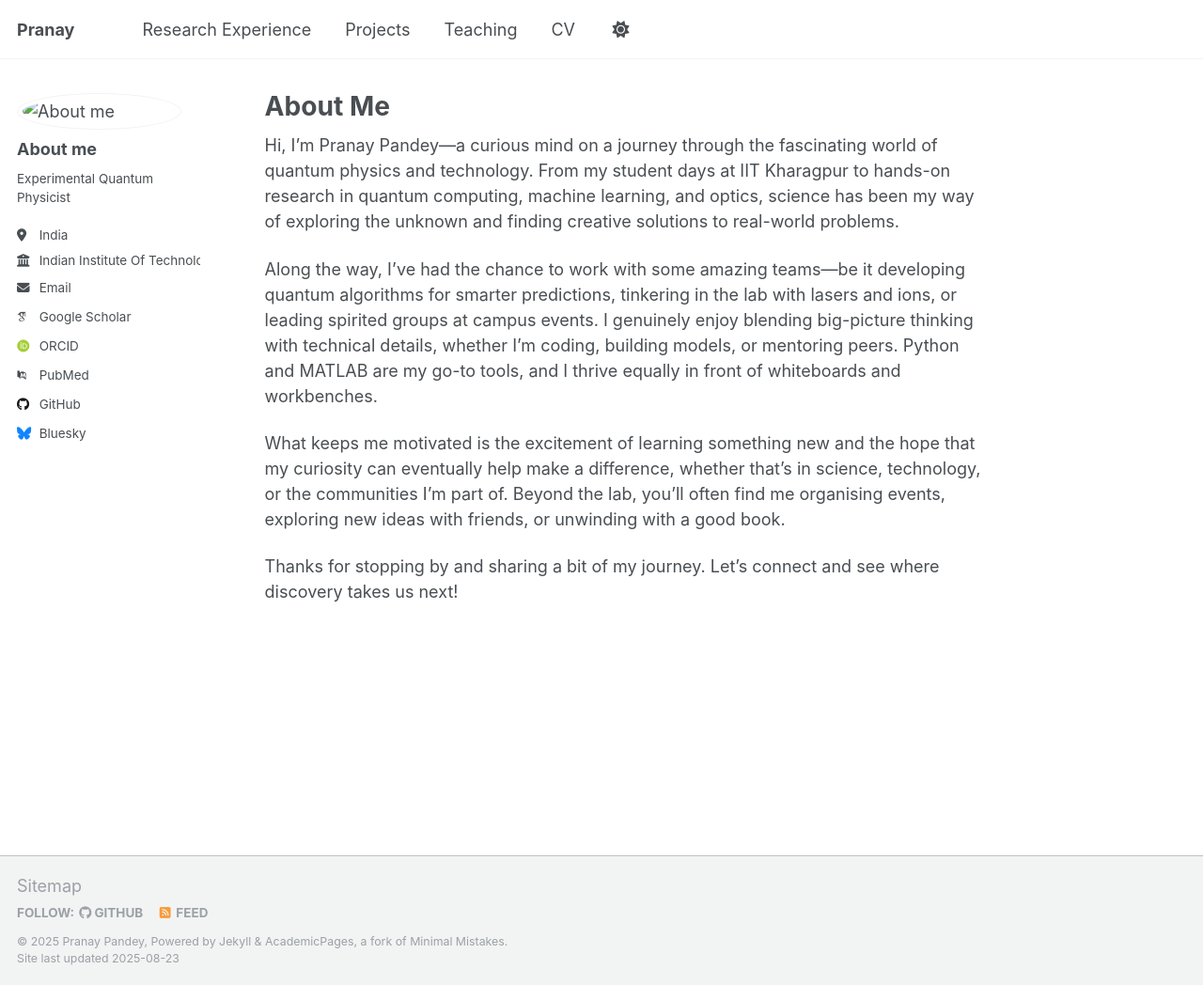
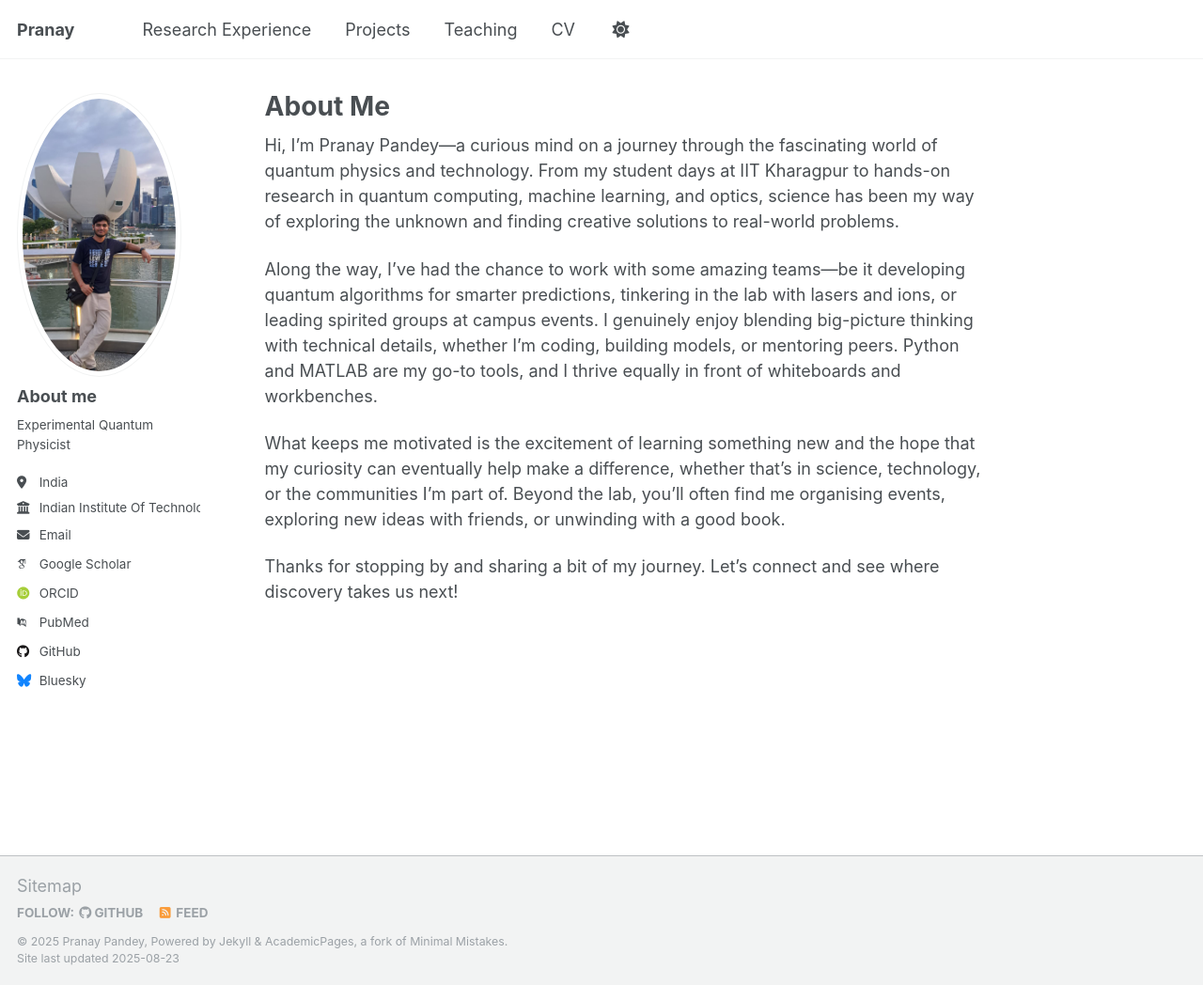
Before and after one commit to Pranay-pandey27/Pranay-pandey27.github.io, a Jekyll site: the page built from _pages/about.md, in a window 1280 px wide and 1048 px high. Shown: the whole window at 94% size. Built offline with Jekyll 4.4.1, drawn with Linux system fonts in a browser that asks for light colours; some web fonts are replaced; a script that is not in the unit is left out.

Commit message:
Change avatar path in _config.yml
Updated avatar path in configuration file.

```diff
--- a/_config.yml
+++ b/_config.yml
@@ -22,7 +22,7 @@ repository               : "pranay-pandey27/pranay-pandey27.github.io"
 #               Additional customization can be done by editing /_includes/author-profile.html
 author:
   # Biographic information
-  avatar           : "images/profile-pic.jpg"
+  avatar           : "profile-pic.jpg"
   name             : "About me"
   pronouns         : # example: "He/Him"
   bio              : "Experimental Quantum Physicist"
```
